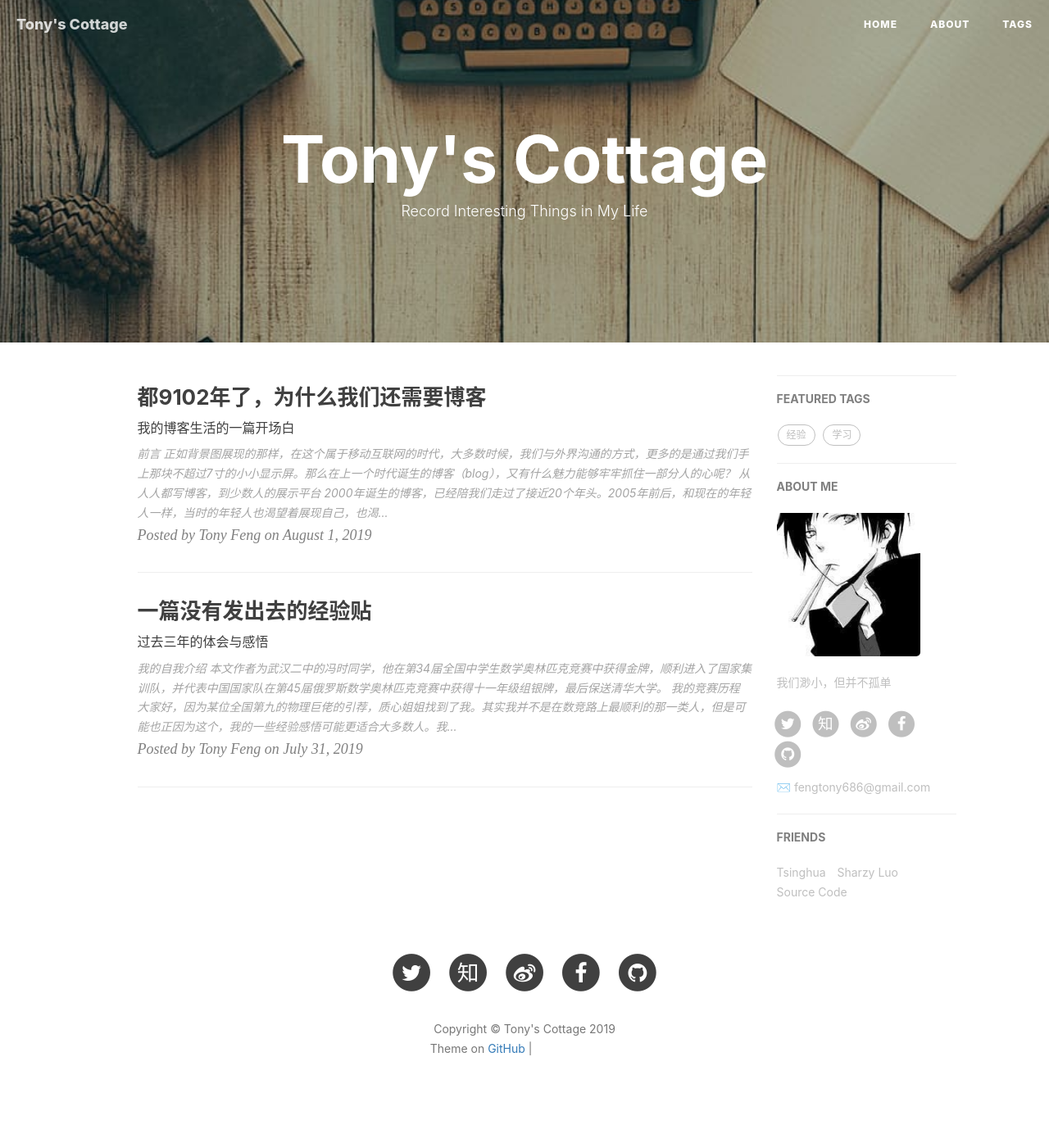
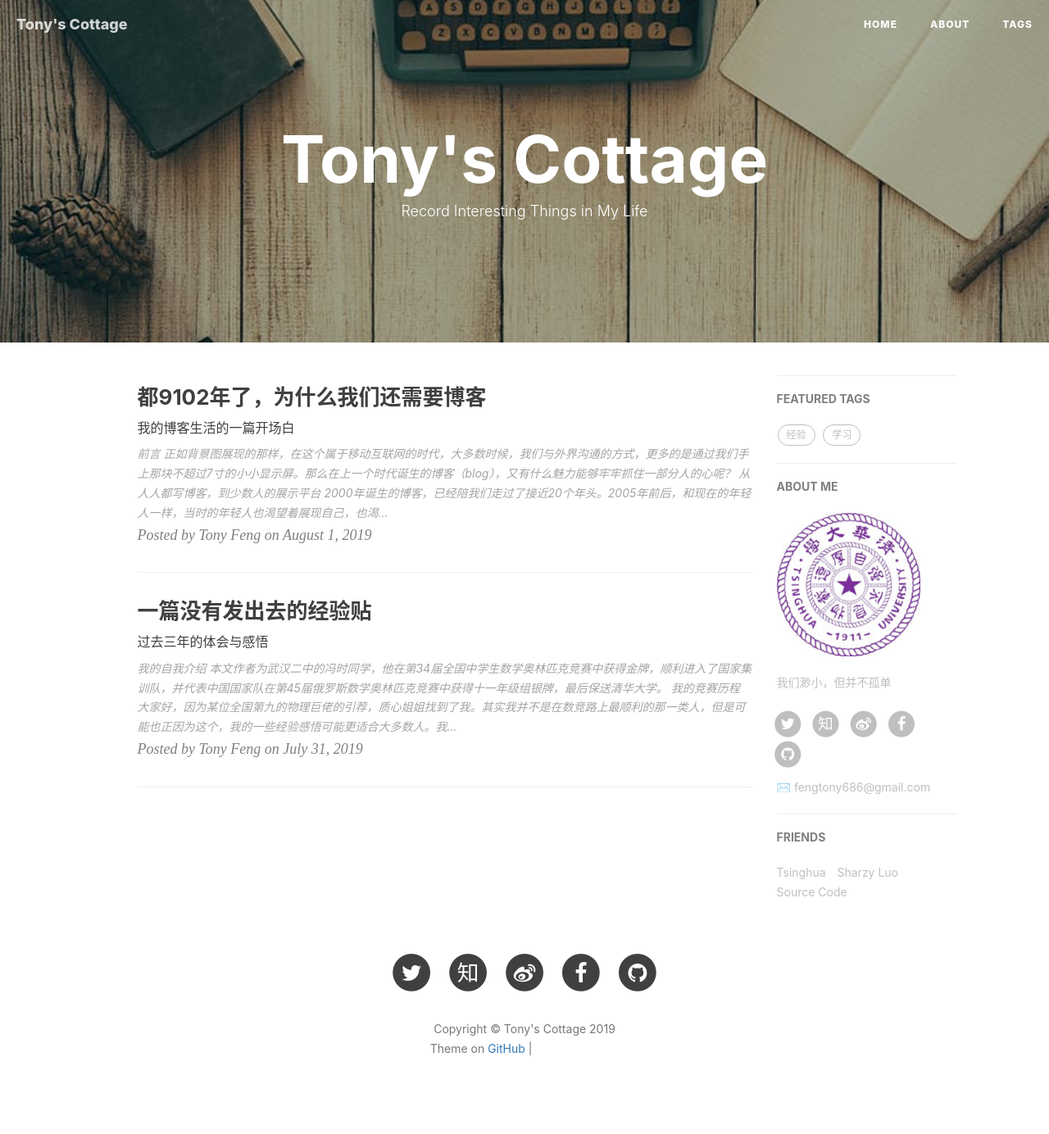
Before and after one commit to fengtony686/fengtony686.github.io, a Jekyll site: the page built from index.html, in a window 1280 px wide. Shown: the whole page at 82% size. Built offline with Jekyll 4.4.1, drawn with Linux system fonts in a browser that asks for light colours; nearby versions of some CDN libraries; the list of posts is cut into pages by our own code; comment, search, counter and statistics services are not loaded; grey boxes are pictures that could not be loaded.

Commit message:
add a img

```diff
--- a/_config.yml
+++ b/_config.yml
@@ -12,7 +12,7 @@
 # Sidebar settings
 sidebar: true                           # whether or not using Sidebar.
 sidebar-about-description: "我们渺小，但并不孤单"
-sidebar-avatar: /img/avatar_m.jpg      # use absolute URL, seeing it's used in both `/` and `/about/`
+sidebar-avatar: /img/tsinghua.jfif      # use absolute URL, seeing it's used in both `/` and `/about/`
 
 
 
```
Also changed, not shown: img/tsinghua.jfif (added).
